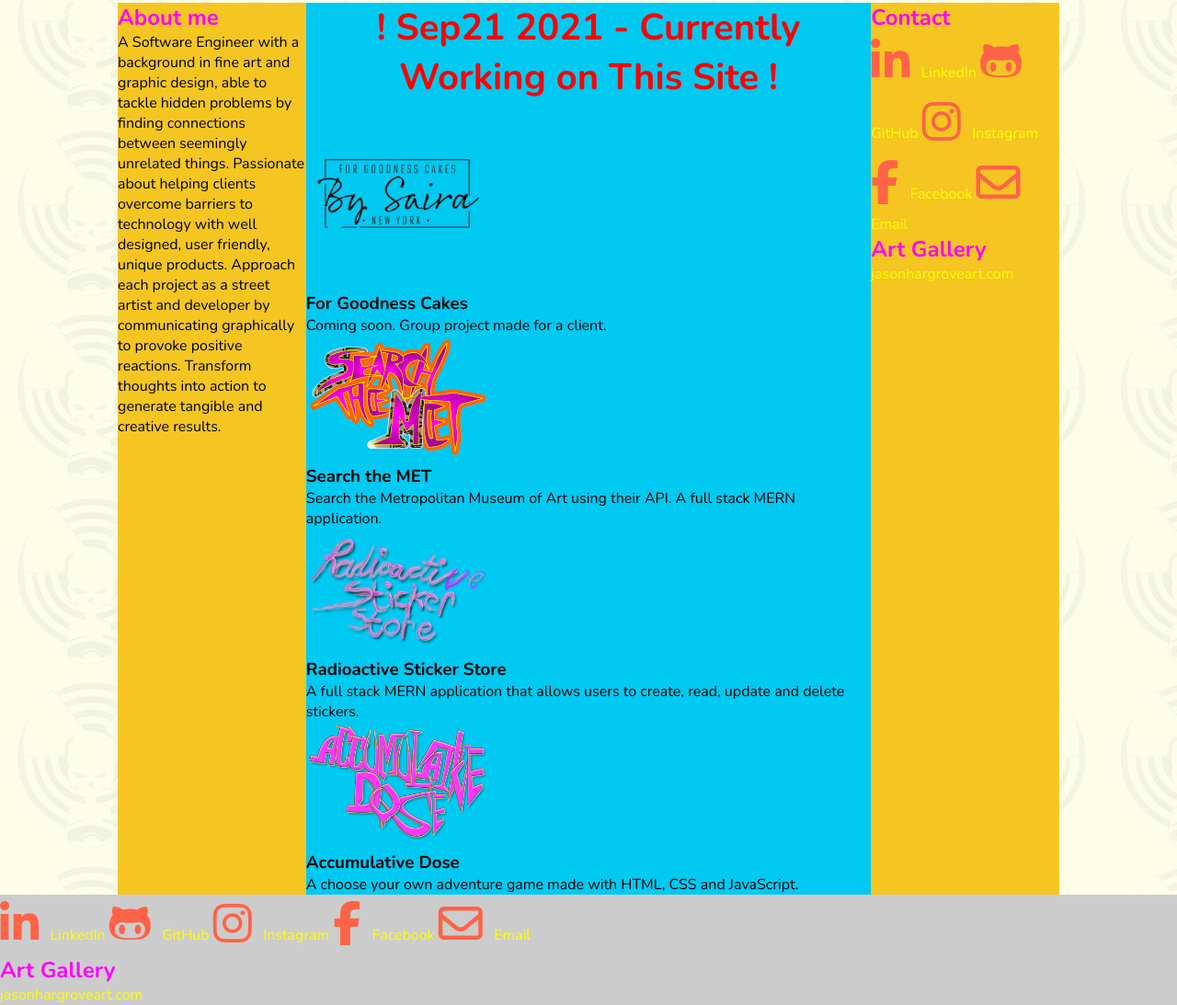
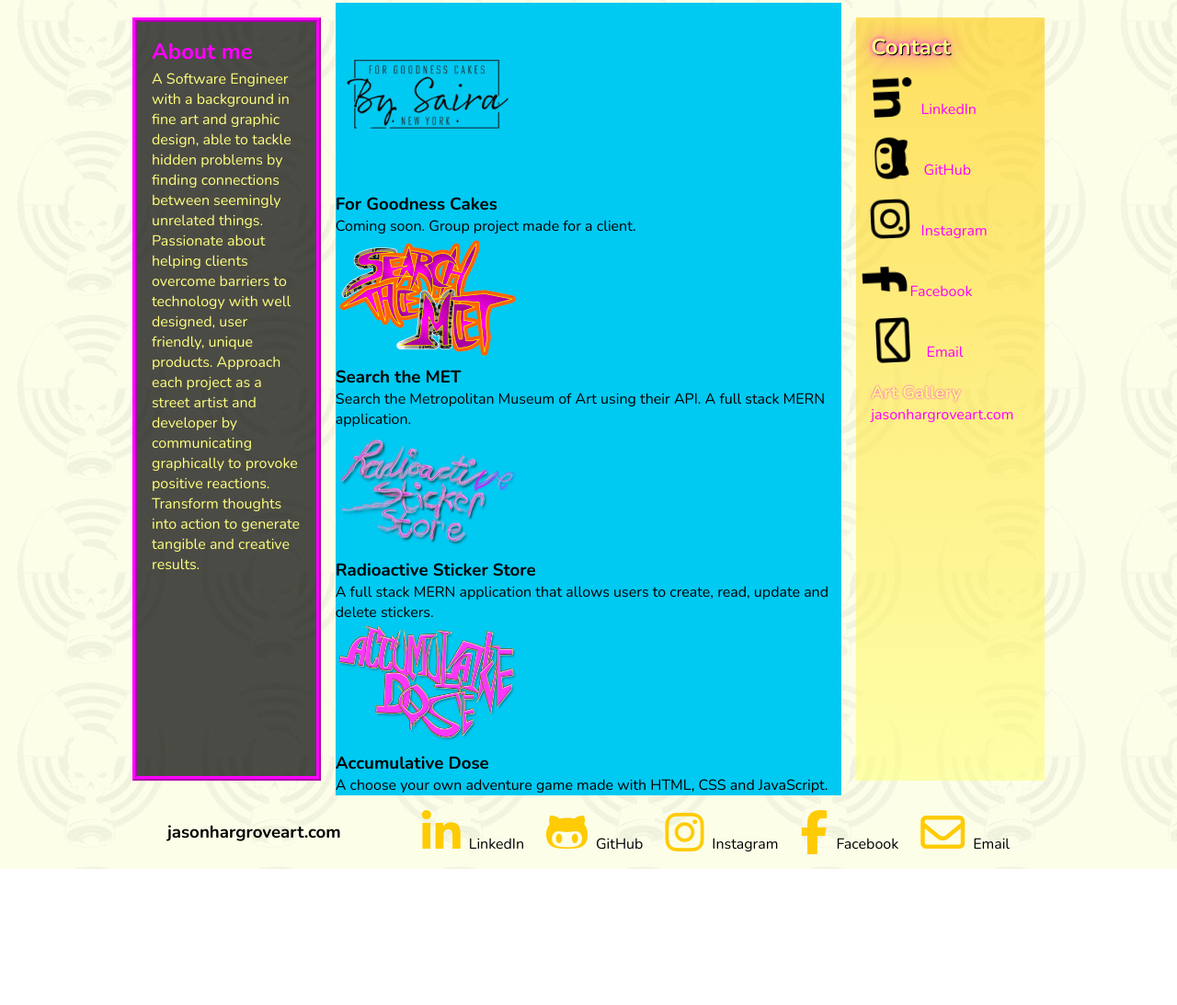
Before and after one commit to Jason-Hargrove/portfolio, a website: page public/index.html in a window 1280 px wide. Shown: the part 268-1361 px from the top of the page at 92% size. After the commit the page ends 1213 px from the top, so only its background shows below. Drawn offline with nearby package versions, Linux system fonts and the light colour scheme.

Commit message:
Footer complete.

```diff
--- a/public/css/style.css
+++ b/public/css/style.css
@@ -3,6 +3,9 @@
 /*
 Color Pallette:
 magenta = rgb(255,0,255)
+yellow = rgba(255, 255, 126, 1)
+orange = rgba(255, 203, 5, 1)
+black = rgba(0, 0, 0, 0.7)
 */
 
 * {
@@ -29,7 +32,7 @@
 
 a {
   text-decoration: none;
-  color: yellow;
+  color: rgb(255,0,255);
 }
 
 h2 {
@@ -42,7 +45,7 @@
 }
 
 aside {
-  background-color: #f5c622;
+  margin: 1em;
 }
 
 
@@ -52,6 +55,7 @@
   text-align: center;
 
 }
+
 /* Start - Logo Animation */
 @keyframes slidein {
   from {
@@ -80,6 +84,7 @@
   animation-iteration-count: 0;
 }
 /* End - Logo Animaion */
+
 /* Start - "portfolio" Animation */
 @keyframes fadeIn {
   0% {
@@ -105,7 +110,7 @@
 
 /* ↓↓↓↓↓↘ Start - Footer ↙↓↓↓↓↓ */
 footer {
-  background-color: #ccc;
+ display: none;
 }
 /* ↑↑↑↑↑↖ End - Footer ↗↑↑↑↑↑ */
 
@@ -128,17 +133,67 @@
 
 /* ↓↓↓↓↓↘ Start - About Me ↙↓↓↓↓↓ */
 aside.sidebar1 {
+  color: rgba(255, 255, 126, 1);
+  background-color: rgba(0, 0, 0, 0.7);
+  border: 1.5mm ridge rgb(255,0,255);
+  padding: 1em;
+}
 
+aside.sidebar1 > h2 {
+  margin-bottom: 0.1em;
 }
 /* ↑↑↑↑↑↖ End - About Me ↗↑↑↑↑↑ */
 
 
 /* ↓↓↓↓↓↘ Start - Contact ↙↓↓↓↓↓ */
+aside.sidebar2 {
+  display: flex;
+  flex-direction: column;
+  background: linear-gradient(rgba(255, 203, 5, 0.6), rgba(255, 255, 126, 0.6));
+  padding: 1em;
+}
 
+aside.sidebar2 > h2 {
+  margin-bottom: 0.3em;
+  color: rgba(255, 255, 126, 1);
+  text-shadow: 1px 1px 0px black, 0 0 1em magenta, 0 0 0.2em magenta;
+}
 
-aside.sidebar2 {
+aside.sidebar2 > a > h3 {
+  color: rgba(255, 255, 126, 1);
+  text-shadow: 0px 0px 2px magenta;
+  margin-top: 0.5em;
+}
 
+/* Start - FA Animation */
+@keyframes wiggle {
+  0% { transform: rotate(0deg); }
+  80% { transform: rotate(90deg); }
+  85% { transform: rotate(360deg); }
+  95% { transform: rotate(-360deg); }
+  100% { transform: rotate(0deg); }
 }
+
+aside.sidebar2 > a > span > i.fab {
+  color: Black;
+  animation: wiggle 8s;
+  animation-delay: 0s;
+}
+
+aside.sidebar2 > a > span > i.far {
+  color: Black;
+  animation: wiggle 8s;
+  animation-delay: 0s;
+}
+
+aside.sidebar2 > a > span > i.fab:hover {
+  animation: none;
+}
+
+aside.sidebar2 > a > span > i.far:hover {
+  animation: none;
+}
+/* End - FA Animation */
 /* ↑↑↑↑↑↖ End - Contact ↗↑↑↑↑↑ */
 
 
@@ -163,6 +218,37 @@
     margin-right: 25vw;
     margin-bottom: -20px;
   }
+
+/* ↓↓↓↓↓↘ Start - Footer - @media ↙↓↓↓↓↓ */
+  footer {
+   display: flex;
+   justify-content: center;
+   align-items: center;
+   margin: 1em;
+  }
+
+  footer > a {
+    color: Black;
+  }
+
+  footer > a > h3 {
+    margin-right: 5vw;
+  }
+
+  footer > a > span > i.fab {
+    color: rgba(255, 203, 5, 1);
+    font-size: 3em;
+    margin: 0 0.1em 0 0.5em;
+  }
+
+  footer > a > span > i.far {
+    color: rgba(255, 203, 5, 1);
+    font-size: 3em;
+    margin: 0 0.1em 0 0.5em;
+  }
+  /* ↑↑↑↑↑↖ End - Footer @media ↗↑↑↑↑↑ */
+
+
 }
 /* @@@@@ End - Media Query @@@@@ */
 
--- a/public/index.html
+++ b/public/index.html
@@ -27,9 +27,6 @@
   </header>
   <main>
     <article class="main">
-
-      <h1 class="construction">! Sep21 2021 - Currently Working on This Site !</h1>
-
       <article>
         <a href="https://github.com/students-random/for-goodness-cakes.git">
           <img src="img/for-goodness-cakes.png" alt="For Goodness Cakes" />
@@ -105,48 +102,46 @@
       </a>
 
       <a href="http://www.jasonhargroveart.com/">
-        <h2>Art Gallery</h2>
+        <h3>Art Gallery</h3>
         jasonhargroveart.com
       </a>
     </aside>
   </main>
 
   <footer>
+    <a href="http://www.jasonhargroveart.com/">
+      <h3>jasonhargroveart.com</h3>
+    </a>
+
     <a href="https://www.linkedin.com/in/jason--hargrove/">
-      <span style="font-size: 3em; color: Tomato;">
+      <span>
         <i class="fab fa-linkedin-in"></i>
       </span> LinkedIn
     </a>
 
     <a href="https://github.com/Jason-Hargrove">
-      <span style="font-size: 3em; color: Tomato;">
+      <span>
         <i class="fab fa-github-alt"></i>
       </span> GitHub
     </a>
 
     <a href="http://www.instagram.com/jasonhargroveart/">
-      <span style="font-size: 3em; color: Tomato;">
+      <span>
         <i class="fab fa-instagram"></i>
       </span> Instagram
     </a>
 
     <a href="https://www.facebook.com/jason.hargrove/">
-      <span style="font-size: 3em; color: Tomato;">
+      <span>
         <i class="fab fa-facebook-f"></i>
       </span> Facebook
     </a>
 
     <a href="mailto: rijaha@gmail.com">
-      <span style="font-size: 3em; color: Tomato;">
+      <span>
         <i class="far fa-envelope"></i>
       </span> Email
     </a>
-
-    <a href="http://www.jasonhargroveart.com/">
-      <h2>Art Gallery</h2>
-      jasonhargroveart.com
-    </a>
-
   </footer>
 
 
```
